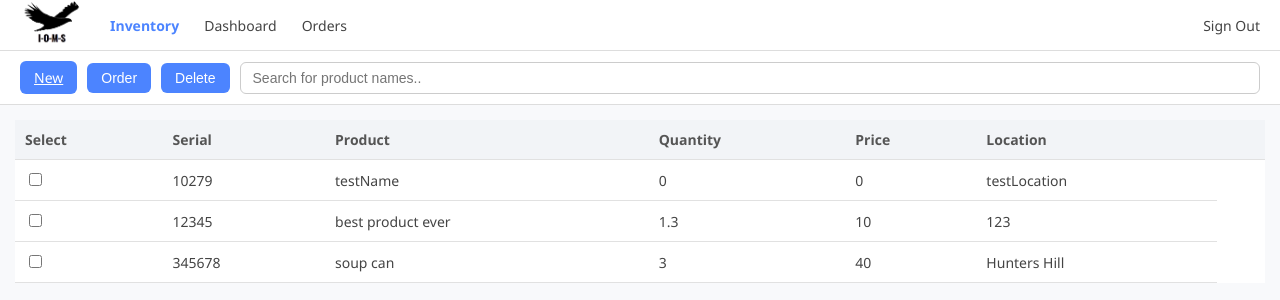
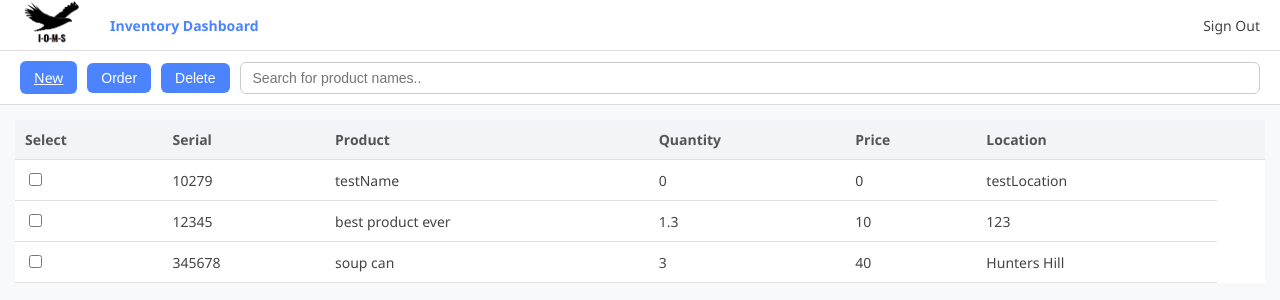
Before and after one commit to HarrrrY145/Assesment_Task_1_Yr12_PWA, a Flask app: page /userHome in a window 1280 px wide. Shown: the top 300 px of the page. Run offline with Flask 3, Linux system fonts and the light colour scheme; data comes from the database, SQL or seed files in the repository.

Commit message:
Fixing up HTML

```diff
--- a/app.py
+++ b/app.py
@@ -1,11 +1,12 @@
+print("http://localhost:8080/")
+print("http://localhost:8080/userHome")
+
+
 from flask import Flask, render_template, request, redirect, session, url_for
 import sqlite3
 import os
 from waitress import serve
 
-
-print("http://localhost:8080/")
-print("http://localhost:8080/userHome")
 
 
 
--- a/templates/adminPage.html
+++ b/templates/adminPage.html
@@ -215,9 +215,7 @@
 <!-- TOP MENU -->
 <div class="top-menu">
     <img src="/static/Logo-Small.png" class="logo">
-    <a href="/userHome">Inventory</a>
-    <div>Dashboard</div>
-    <div>Orders</div>
+    <a href="/userHome">Inventory Dashboard</a>
 
     {% if session.is_admin %}
     <a href="/adminPage" class="active">Admin</a>
--- a/templates/userHome.html
+++ b/templates/userHome.html
@@ -11,9 +11,7 @@
 <!-- TOP MENU -->
 <div class="top-menu">
     <img src="/static/Logo-Small.png" class="logo">
-    <div class="active">Inventory</div>
-    <div>Dashboard</div>
-    <div>Orders</div>
+    <div class="active">Inventory Dashboard</div>
 
     {% if session.is_admin %}
     <a href="/adminPage">Admin</a>
```
